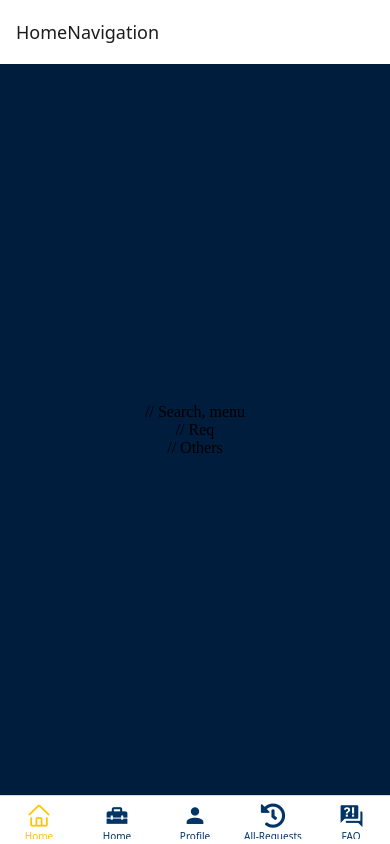
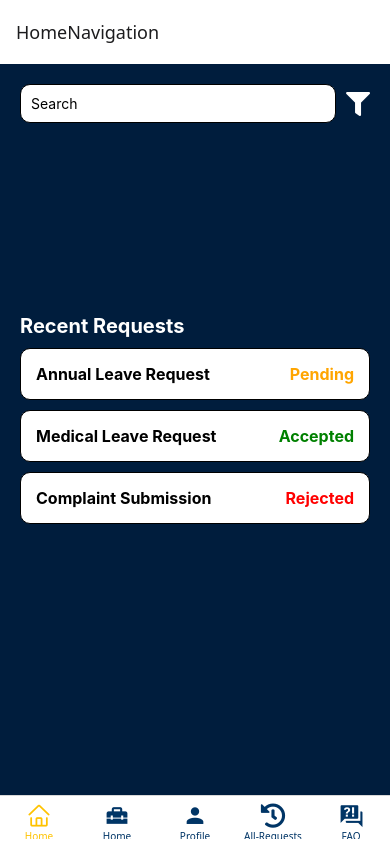
Before and after one commit to Osama-Null/ABKadro, a React Native app: screen /Home in a window 390 px wide. Built offline with nearby package versions, Linux system fonts and the light colour scheme.

Commit message:
Employee HomePage

```diff
--- a/package.json
+++ b/package.json
@@ -24,6 +24,7 @@
     "expo": "~52.0.37",
     "expo-av": "~15.0.2",
     "expo-blur": "~14.0.3",
+    "expo-checkbox": "~4.0.1",
     "expo-font": "~13.0.4",
     "expo-linear-gradient": "~14.0.2",
     "expo-secure-store": "~14.0.1",
@@ -40,8 +41,7 @@
     "react-native-screens": "~4.4.0",
     "react-native-svg": "^15.11.2",
     "react-native-vector-icons": "^10.2.0",
-    "react-native-video": "^6.10.2",
-    "expo-checkbox": "~4.0.1"
+    "react-native-video": "^6.10.2"
   },
   "devDependencies": {
     "@babel/core": "^7.20.0"
--- a/src/screens/Home.js
+++ b/src/screens/Home.js
@@ -1,23 +1,93 @@
-import { StyleSheet, Text, View } from "react-native";
-import React from "react";
+import React, { useState } from "react";
+import { View, Text, TextInput, FlatList, StyleSheet, TouchableOpacity } from "react-native";
+import FontAwesome5 from '@expo/vector-icons/FontAwesome5';
+import { Picker } from '@react-native-picker/picker';
 
 const Home = () => {
+  const [searchQuery, setSearchQuery] = useState("");
+  const [filter, setFilter] = useState("All");
+  const [showPicker, setShowPicker] = useState(false);
+  const [requests, setRequests] = useState([
+    { id: 1, title: "Annual Leave Request", status: "Pending" },
+    { id: 2, title: "Medical Leave Request", status: "Accepted" },
+    { id: 3, title: "Complaint Submission", status: "Rejected" },
+  ]);
+
+  const filteredRequests = requests
+    .filter((req) => req.title.toLowerCase().includes(searchQuery.toLowerCase()))
+    .filter((req) => filter === "All" || req.status === filter);
+
+  const sortedRequests = [...filteredRequests].sort((a, b) => (a.status === "Pending" ? -1 : 1));
+
   return (
     <View style={styles.container}>
-      <View flex={1}></View> // Search, menu
-      <View flex={1}></View> // Req
-      <View flex={1}></View> // Others
+      {/* Search Bar & Menu */}
+      <View style={styles.section}>
+        <View style={styles.searchContainer}>
+          <TextInput
+            style={styles.searchInput}
+            placeholder="Search"
+            value={searchQuery}
+            onChangeText={setSearchQuery}
+          />
+          <TouchableOpacity onPress={() => setShowPicker(!showPicker)}>
+            <FontAwesome5 name="filter" size={24} color="white" />
+          </TouchableOpacity>
+        </View>
+        {showPicker && (
+          <Picker
+            selectedValue={filter}
+            onValueChange={(itemValue) => {
+              setFilter(itemValue);
+              setShowPicker(false);
+            }}
+            style={styles.picker}
+          >
+            <Picker.Item label="All" value="All" />
+            <Picker.Item label="Pending" value="Pending" />
+            <Picker.Item label="Accepted" value="Accepted" />
+            <Picker.Item label="Rejected" value="Rejected" />
+          </Picker>
+        )}
+      </View>
+
+      {/* Ongoing Requests */}
+      <View style={styles.section}>
+        <Text style={styles.header}>Recent Requests</Text>
+        <FlatList
+          data={sortedRequests}
+          keyExtractor={(item) => item.id.toString()}
+          renderItem={({ item }) => (
+            <View style={styles.requestCard}>
+              <Text style={styles.requestTitle}>{item.title}</Text>
+              <Text style={[styles.status, item.status === "Accepted" ? styles.accepted : item.status === "Rejected" ? styles.rejected : styles.pending]}>
+                {item.status}
+              </Text>
+            </View>
+          )}
+        />
+      </View>
+
+      {/* Other Sections */}
+      <View style={styles.section}></View>
     </View>
   );
 };
 
+const styles = StyleSheet.create({
+  container: { flex: 1, backgroundColor: "#001D3D", padding: 20 },
+  section: { flex: 1 },
+  searchContainer: { flexDirection: "row", alignItems: "center", marginBottom: 20 },
+  searchInput: { flex: 1, borderWidth: 1, padding: 10, borderRadius: 10, marginRight: 10, backgroundColor: "#fff" },
+  filterIcon: { padding: 10 },
+  picker: { backgroundColor: "#fff", marginTop: 10 },
+  header: { fontSize: 20, fontWeight: "bold", color: "#fff", marginBottom: 10 },
+  requestCard: { flexDirection: "row", justifyContent: "space-between", padding: 15, borderWidth: 1, borderRadius: 10, marginBottom: 10, backgroundColor: "#fff" },
+  requestTitle: { fontSize: 16, fontWeight: "bold" },
+  status: { fontSize: 16, fontWeight: "bold" },
+  accepted: { color: "green" },
+  rejected: { color: "red" },
+  pending: { color: "orange" }
+});
+
 export default Home;
-
-const styles = StyleSheet.create({
-  container: {
-    flex: 1,
-    alignItems: "center",
-    justifyContent: "center",
-    backgroundColor: "#001D3D",
-  },
-});
```
Also changed, not shown: 1 other file (tests, documents, lock files or other folders).
